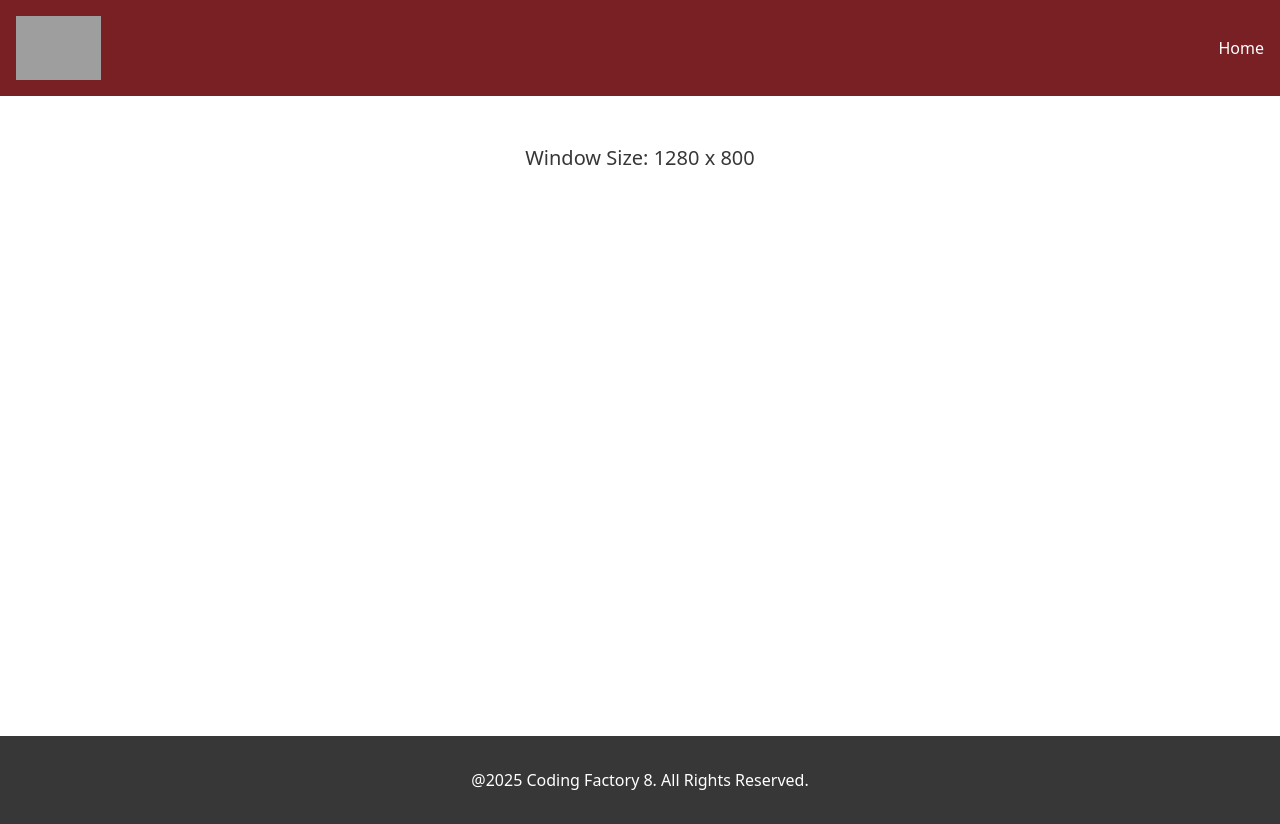
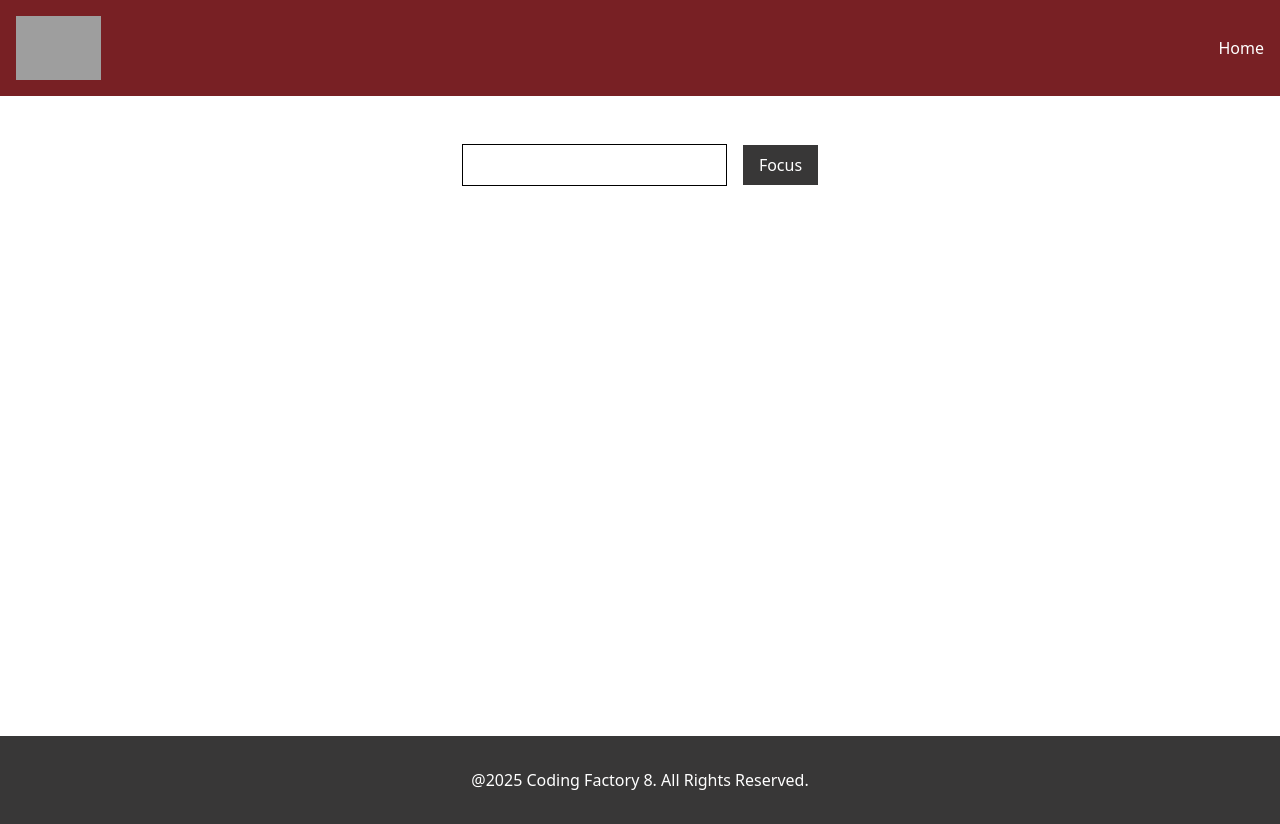
Before and after one commit to CRellox/cf8-react-intro, a React (Vite) app: page / in a window 1280 px wide. Built offline with nearby package versions, Linux system fonts and the light colour scheme; grey boxes are pictures that could not be loaded.

Commit message:
feat: add FocusInput component using ref

```diff
--- a/src/App.tsx
+++ b/src/App.tsx
@@ -6,7 +6,8 @@
 // import ArrowFunctionalComponentWithPropsType from "./components/ArrowFunctionalComponentWithPropsType.tsx";
 // import Card from "./components/Card.tsx";
 import Layout from "./components/Layout.tsx";
-import WindowSize from "./components/WindowSize.tsx";
+// import WindowSize from "./components/WindowSize.tsx";
+import FocusInput from "./components/FocusInput.tsx";
 // import ViteIntro from "./components/ViteIntro/ViteIntro.tsx";
 // import FunctionalComponentWithState from "./components/FunctionalComponentWithState.tsx";
 // import ClassComponentWithState from "./components/ClassComponentWithState.tsx";
@@ -70,8 +71,9 @@ function App() {
                 {/*<NameChangerWithEffect />*/}
 
                 {/*<Timer/>*/}
+                {/*<WindowSize/>*/}
 
-                <WindowSize/>
+                <FocusInput/>
 
             </Layout>
         </>
--- /dev/null
+++ b/src/components/FocusInput.tsx
@@ -0,0 +1,26 @@
+import {useRef} from "react";
+
+const FocusInput = () => {
+    const inputRef = useRef<HTMLInputElement>(null)
+
+    const handleClick = () =>{
+        inputRef.current?.focus()
+    }
+
+    return (
+        <>
+            <div className="text-center space-x-4 mt-12">
+                <input
+                    ref={inputRef}
+                    type="text" className="border px-4 py-2"/>
+                <button className="bg-cf-dark-gray text-white py-2 px-4"
+                        onClick={handleClick}
+                >
+                    Focus
+                </button>
+            </div>
+        </>
+    )
+}
+
+export default FocusInput;
```
